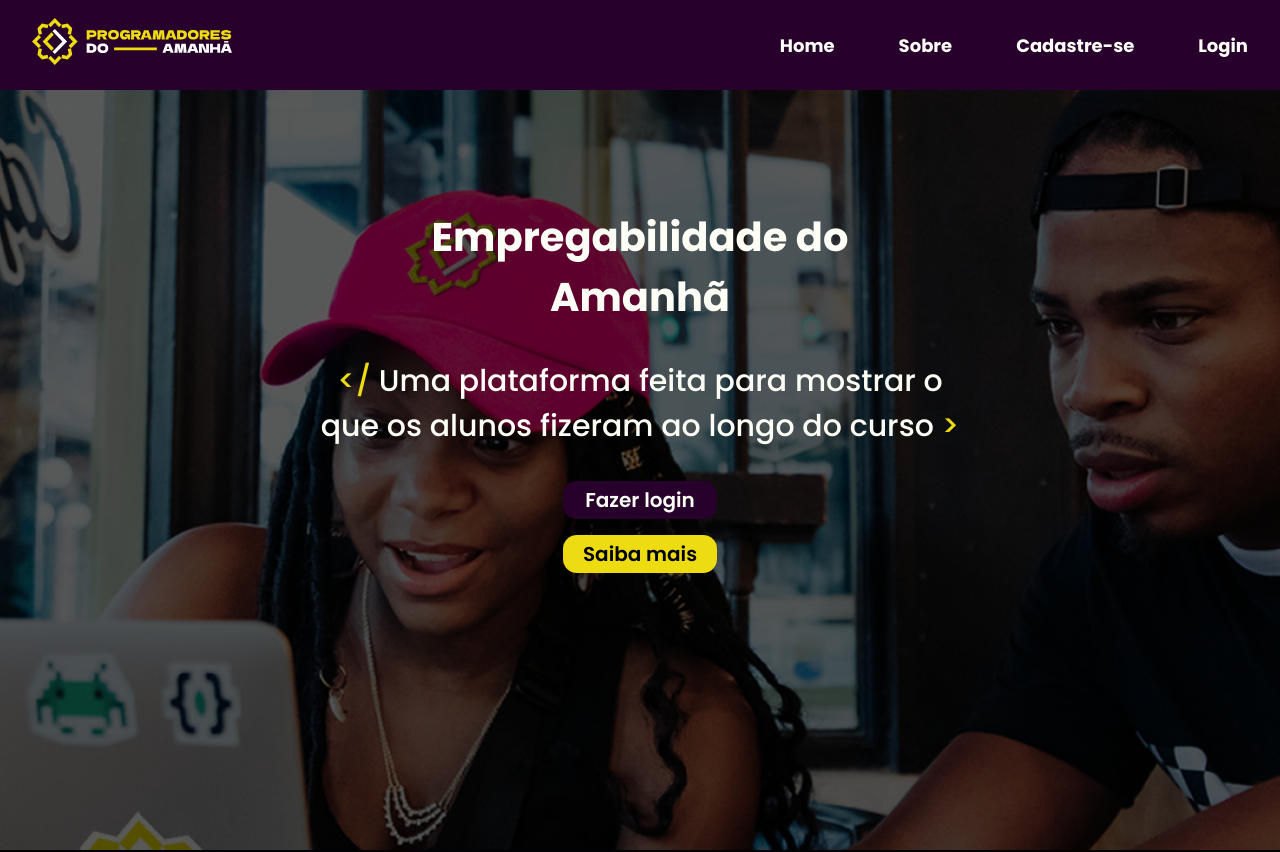
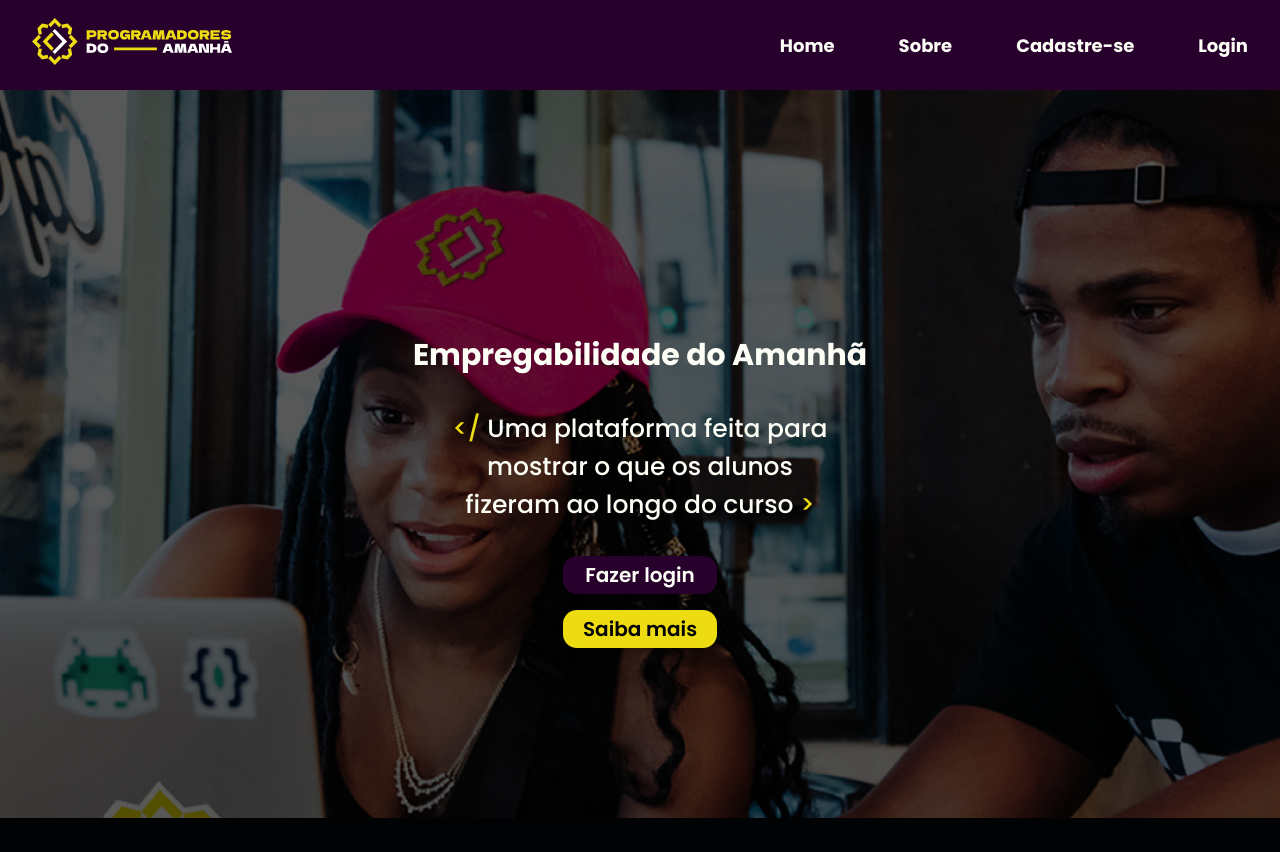
Before and after one commit to mathfm/frontend-empregabilidade-do-amanha, a React (Vite) app: page / in a window 1280 px wide. Shown: the top 852 px of the page. Built offline with nearby package versions, Linux system fonts and the light colour scheme.

Commit message:
fix: adjust home page size

```diff
--- a/src/components/container-img/ContainerImg.jsx
+++ b/src/components/container-img/ContainerImg.jsx
@@ -2,7 +2,7 @@ import propType from "prop-types";
 import styles from "./ContainerImg.module.css";
 
 export function ContainerImg({ children }) {
-  return <section className={styles.container}>{children}</section>;
+  return <section className={styles.container}>{children}</section>
 }
 
 ContainerImg.propTypes = {
--- a/src/components/container/Container.module.css
+++ b/src/components/container/Container.module.css
@@ -1,6 +1,6 @@
 .container {
     width: 100%;
-    min-height: 94vh;
+    height: 91vh;
     display: flex;
     flex-direction: column;
     align-items: center;
--- a/src/pages/home/Home.module.css
+++ b/src/pages/home/Home.module.css
@@ -1,7 +1,7 @@
 .home-page {
     background-image: url("/src/assets/background-2.png");
     width: 100%;
-    height: 95vh;
+    height: 91vh;
     background-size: cover;
     background-repeat: no-repeat;
     background-position: center;
@@ -20,16 +20,15 @@
     gap: 2em;
     width: 500px;
     height: 800px;
-    margin-top: -100px;
 }
 
 .text-container h1 {
-    font-size: 40px;
+    font-size: 30px;
 }
 
 .text-paragraph {
-    width: 650px;
-    font-size: 30px;
+    width: 400px;
+    font-size: 25px;
 }
 
 .text-paragraph span {
```
